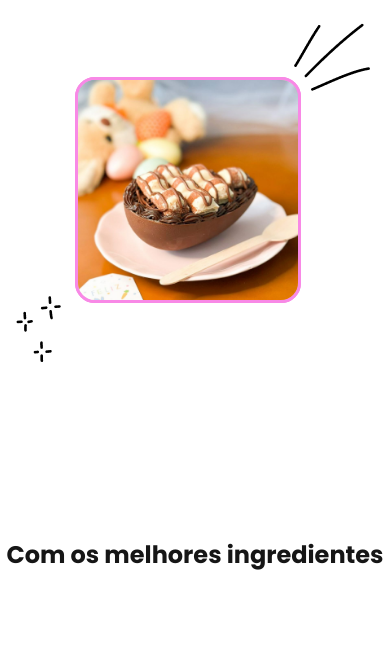
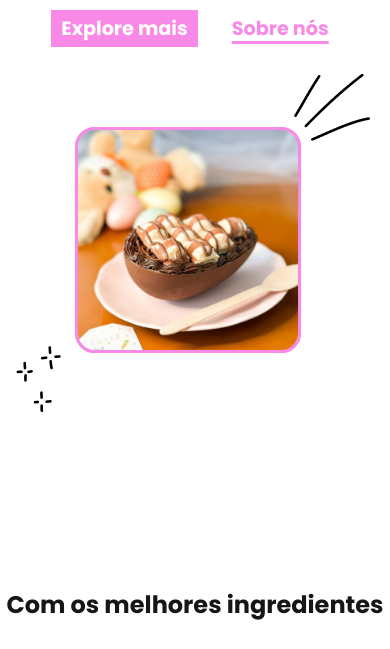
Before and after one commit to OtavioSC/senac-site, a plain HTML site: page index.html in a window 390 px wide. Shown: the part 349-998 px from the top of the page. Drawn offline with Linux system fonts and the light colour scheme.

Commit message:
adjust responsiveness home

```diff
--- a/styles/home.css
+++ b/styles/home.css
@@ -567,6 +567,12 @@ body {
   }
 }
 
+@media (max-width: 800px) {
+	.hero {
+		margin-top: 50px;
+	}
+}
+
 @media (max-width: 700px) {
   .ingredientes {
 		margin-top: 120px;
```
